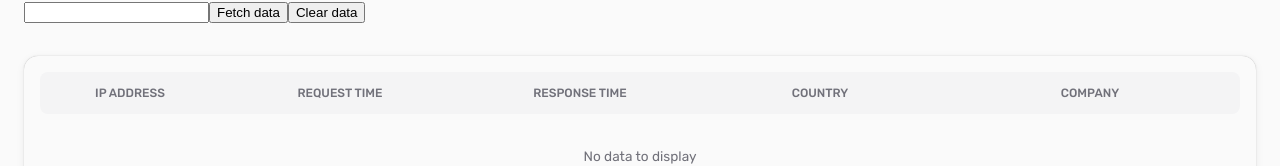
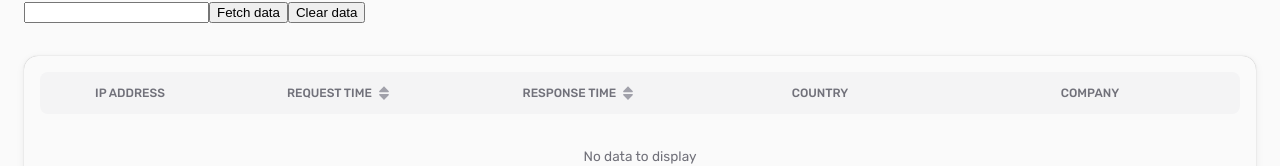
Before and after one commit to kamilradziszewski/ip-info, a React (Vite) app: page / in a window 1280 px wide. Shown: the part 132-298 px from the top of the page. Built offline with nearby package versions, Linux system fonts and the light colour scheme.

Commit message:
Implement sorting

```diff
--- a/src/components/Table/Table.scss
+++ b/src/components/Table/Table.scss
@@ -44,6 +44,12 @@
     }
     &:nth-child(5) {
       width: 25%;
+    }
+
+    &Content {
+      display: inline-flex;
+      align-items: center;
+      justify-content: center;
     }
   }
 
@@ -110,6 +116,47 @@
     }
   }
 
+  // SORTING ARROWS
+
+  &__Sort {
+    cursor: pointer;
+    transition: color $transition-fast;
+
+    &:hover {
+      color: $black;
+    }
+  }
+
+  &__SortArrows {
+    position: relative;
+    margin-left: 0.2rem;
+    width: 18px;
+    height: 18px;
+  }
+
+  &__SortArrow {
+    position: absolute;
+    left: 0;
+    fill: $gray-400;
+    transition: fill $transition-fast;
+
+    &Up {
+      transform: translateY(-3px);
+    }
+    &Down {
+      transform: translateY(4px);
+    }
+
+    &Up,
+    &Down {
+      &--Active {
+        fill: $black;
+      }
+    }
+  }
+
+  // ERROR ICON & TOOLTIP
+
   &__Error {
     position: relative;
     display: flex;
--- a/src/components/Table/Table.tsx
+++ b/src/components/Table/Table.tsx
@@ -1,5 +1,8 @@
 import { Observer } from "mobx-react-lite";
 
+import { TiArrowSortedDown, TiArrowSortedUp } from "react-icons/ti";
+
+import { SortKey } from "../../stores/dataStore";
 import { useStore } from "../../stores/store";
 import { formatDate } from "../../utils/formatDate";
 import Modal from "../Modal/Modal";
@@ -11,6 +14,24 @@ import TableRow from "./TableRow/TableRow";
 function Table() {
   const { dataStore, modalStore } = useStore();
 
+  function getSortKey(param: "request" | "response"): SortKey {
+    if (param === "request") {
+      return ["", "resAsc", "resDesc"].includes(dataStore.sortKey)
+        ? "reqAsc"
+        : dataStore.sortKey === "reqAsc"
+        ? "reqDesc"
+        : "";
+    } else if (param === "response") {
+      return ["", "reqAsc", "reqDesc"].includes(dataStore.sortKey)
+        ? "resAsc"
+        : dataStore.sortKey === "resAsc"
+        ? "resDesc"
+        : "";
+    } else {
+      return "";
+    }
+  }
+
   return (
     <Observer>
       {() => (
@@ -20,8 +41,62 @@ function Table() {
               <thead className="Table__Thead">
                 <tr>
                   <th className="Table__Th">IP Address</th>
-                  <th className="Table__Th">Request Time</th>
-                  <th className="Table__Th">Response Time</th>
+                  <th className="Table__Th">
+                    <div
+                      className="Table__ThContent Table__Sort"
+                      onClick={() => {
+                        dataStore.setSortKey(getSortKey("request"));
+                      }}
+                    >
+                      Request Time
+                      <div className="Table__SortArrows">
+                        <TiArrowSortedUp
+                          className={`Table__SortArrow Table__SortArrowUp ${
+                            dataStore.sortKey === "reqAsc"
+                              ? "Table__SortArrowUp--Active"
+                              : ""
+                          }`}
+                          size="18px"
+                        />
+                        <TiArrowSortedDown
+                          className={`Table__SortArrow Table__SortArrowDown ${
+                            dataStore.sortKey === "reqDesc"
+                              ? "Table__SortArrowDown--Active"
+                              : ""
+                          }`}
+                          size="18px"
+                        />
+                      </div>
+                    </div>
+                  </th>
+                  <th className="Table__Th">
+                    <div
+                      className="Table__ThContent Table__Sort"
+                      onClick={() => {
+                        dataStore.setSortKey(getSortKey("response"));
+                      }}
+                    >
+                      Response Time{" "}
+                      <div className="Table__SortArrows">
+                        <TiArrowSortedUp
+                          className={`Table__SortArrow Table__SortArrowUp ${
+                            dataStore.sortKey === "resAsc"
+                              ? "Table__SortArrowUp--Active"
+                              : ""
+                          }`}
+                          size="18px"
+                        />
+                        <TiArrowSortedDown
+                          className={`Table__SortArrow Table__SortArrowDown ${
+                            dataStore.sortKey === "resDesc"
+                              ? "Table__SortArrowDown--Active"
+                              : ""
+                          }`}
+                          size="18px"
+                        />
+                      </div>
+                    </div>
+                  </th>
                   <th className="Table__Th">Country</th>
                   <th className="Table__Th">Company</th>
                 </tr>
--- a/src/stores/dataStore.ts
+++ b/src/stores/dataStore.ts
@@ -14,11 +14,24 @@ export interface IPRecord {
   responseTime: number;
 }
 
+export type SortKey = "reqAsc" | "reqDesc" | "resAsc" | "resDesc" | "";
+
+const sortMap: {
+  [K in SortKey]: (a: IPRecord, b: IPRecord) => number;
+} = {
+  reqAsc: (a, b) => a.requestTime - b.requestTime,
+  reqDesc: (a, b) => b.requestTime - a.requestTime,
+  resAsc: (a, b) => a.responseTime - b.responseTime,
+  resDesc: (a, b) => b.responseTime - a.responseTime,
+  "": () => 0,
+};
+
 export default class DataStore {
   rootStore: RootStore;
 
   apiData: IPRecord[] = [];
   searchPhrase: string = "";
+  sortKey: SortKey = "";
 
   searchInputValidationError: string = "";
 
@@ -54,8 +67,9 @@ export default class DataStore {
 
   clearData() {
     this.apiData = [];
+    this.searchInputValidationError = "";
     this.searchPhrase = "";
-    this.searchInputValidationError = "";
+    this.sortKey = "";
   }
 
   setSearchInputValidationError(message: string) {
@@ -66,8 +80,13 @@ export default class DataStore {
     this.searchPhrase = searchPhrase;
   }
 
+  setSortKey(sortKey: SortKey) {
+    this.sortKey = sortKey;
+  }
+
   get filteredApiData() {
-    return this.searchPhrase.trim() === ""
+    const filteredApiData =
+      this.searchPhrase.trim() === ""
         ? this.apiData
         : this.apiData.filter(
             (record) =>
@@ -75,5 +94,9 @@ export default class DataStore {
                 ?.toLowerCase()
                 .includes(this.searchPhrase.toLowerCase().trim()),
           );
+
+    return this.sortKey === ""
+      ? filteredApiData
+      : filteredApiData.slice().sort((a, b) => sortMap[this.sortKey](a, b));
   }
 }
```
Lines whose indentation alone changed are shown as unchanged.
